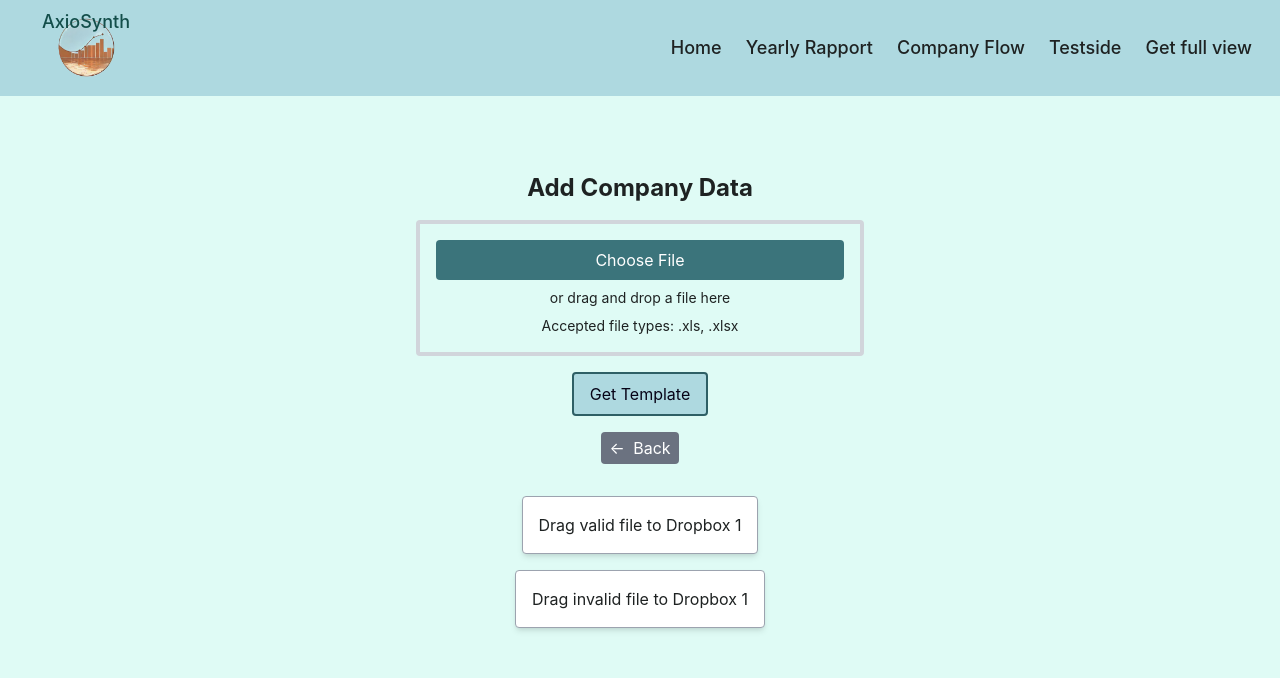
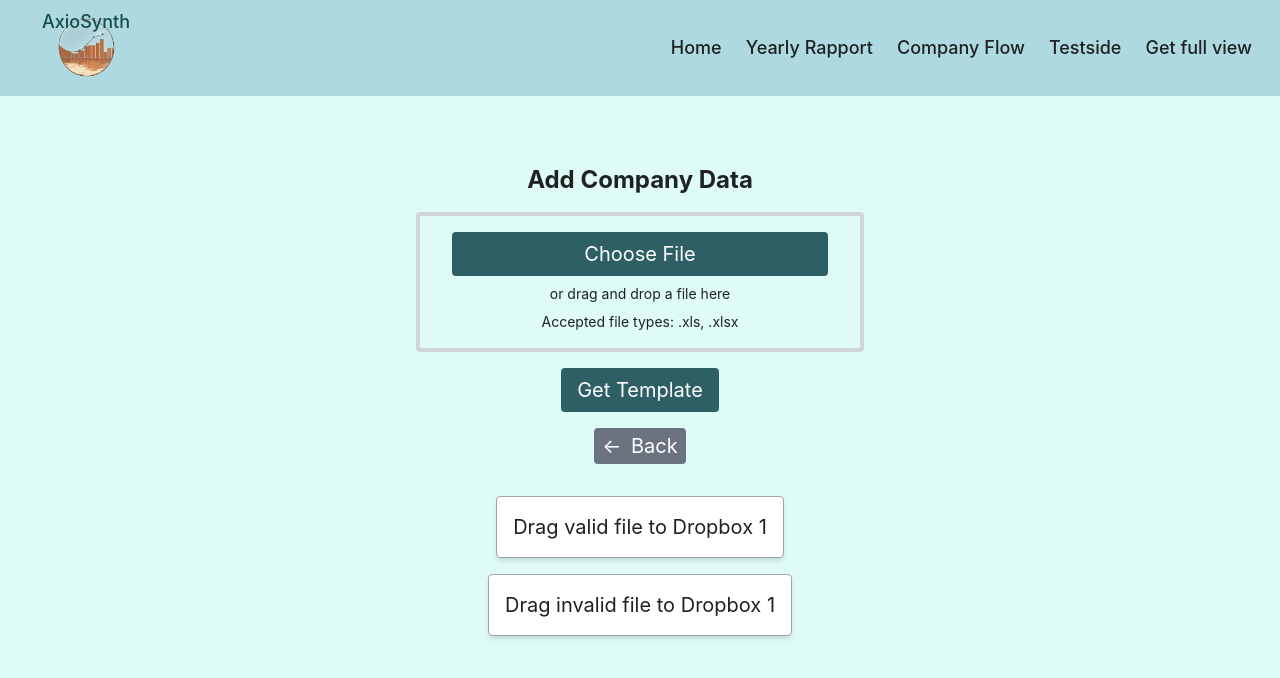
Before and after one commit to VISInnovasjon/BT-Proffsnapper-Frontend, a React (Vite) app: page /companyflow in a window 1280 px wide. Both pictures are taken after a click on the button "Add Company Data". Shown: the top 678 px of the page. Built offline with nearby package versions, Linux system fonts and the light colour scheme.

Commit message:
fixes tw,ts

```diff
--- a/src/Components/LineChart.tsx
+++ b/src/Components/LineChart.tsx
@@ -175,7 +175,7 @@ const LineChartComponent: React.FC<LineChartComponentProps> = ({
     plugins: {
       legend: {
         display: true,
-        position: "top",
+        position: "top" as const,
         labels: {
           font: {
             size: 14,
@@ -221,7 +221,7 @@ const LineChartComponent: React.FC<LineChartComponentProps> = ({
           font: {
             family: "SystemUi",
             size: 16,
-            weight: "normal",
+            weight: "normal" as const,
             lineHeight: 1.2,
           },
           padding: { top: 20, left: 0, right: 0, bottom: 10 },
--- a/src/Components/dropboxCF.tsx
+++ b/src/Components/dropboxCF.tsx
@@ -121,7 +121,7 @@ const Dropbox: React.FC<DropboxProps> = ({ name, fetchEndpoint }) => {
         />
         <label
           htmlFor={`fileInput-${name}`}
-          className="block text-center bg-[#3b747b]  text-[white] py-2 px-4 rounded cursor-pointer hover:bg-[#2E5F65]  hover:text-[#FAFFFB] transition-all duration-300"
+          className="block text-center bg-[#2E5F65] text-white py-2 px-4 mx-4 rounded hover:bg-[#3b747b] transition-all duration-300 cursor-pointer"
         >
           Choose File
         </label>
--- a/src/Pages/companyFlow.tsx
+++ b/src/Pages/companyFlow.tsx
@@ -58,7 +58,7 @@ const App: React.FC = () => {
   };
 
   return (
-    <div className="p-4 flex flex-col items-center justify-center min-h-screen ">
+    <div className="p-4 flex flex-col items-center justify-center min-h-screen text-[#1e2222] text-2vw sm:text-base md:text-lg lg:text-lg xl:text-xl ">
       <h1 className="text-2xl font-bold mb-4">{title}</h1>
       {view === "Update Company Data Flow" && (
         <div className="block items-center justify-center m-10">
@@ -87,7 +87,7 @@ const App: React.FC = () => {
         <div className="flex flex-col items-center w-full">
           <Dropbox name="Dropbox 1" fetchEndpoint="/api/dropbox1" />
           <button
-            className="bg-[#AED9E0] text-[#060316] border-[#2E5F65] border-solid border-2 py-2 px-4 mt-4 rounded hover:bg-[#8ab5bc] transition-all duration-300"
+            className="bg-[#2E5F65] text-white py-2 mt-4 px-4 mx-4 rounded hover:bg-[#3b747b] transition-all duration-300"
             onClick={() => handleTemplateFetch("dropbox1")}
           >
             Get Template
@@ -145,7 +145,7 @@ const App: React.FC = () => {
         <div className="flex flex-col items-center w-full">
           <Dropbox name="Dropbox 2" fetchEndpoint="/api/dropbox2" />
           <button
-            className="bg-[#AED9E0] text-[#060316] border-[#2E5F65] border-solid border-2 py-2 px-4 mt-4 rounded hover:bg-[#8ab5bc] transition-all duration-300"
+            className="bg-[#2E5F65] text-white py-2 px-4 mt-4 rounded hover:bg-[#3b747b] transition-all duration-300"
             onClick={() => handleTemplateFetch("dropbox2")}
           >
             Get Template
```
